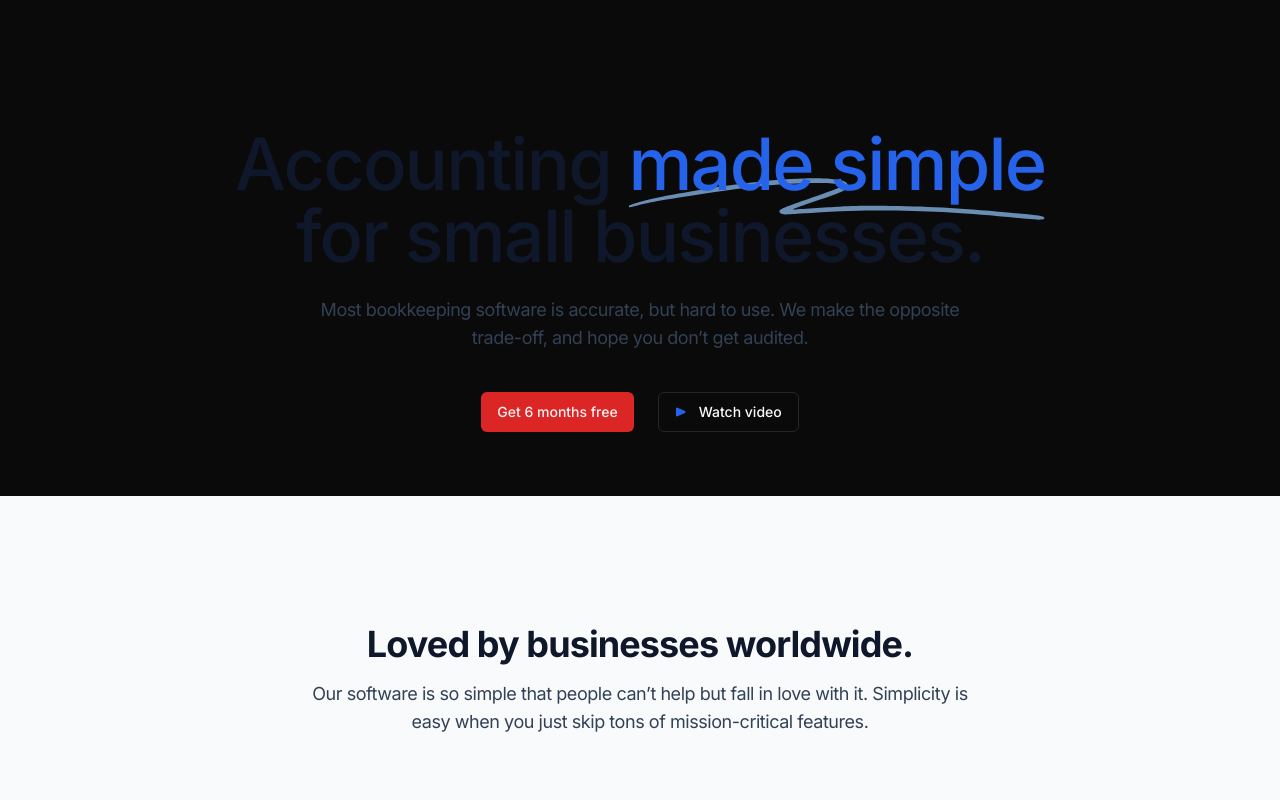
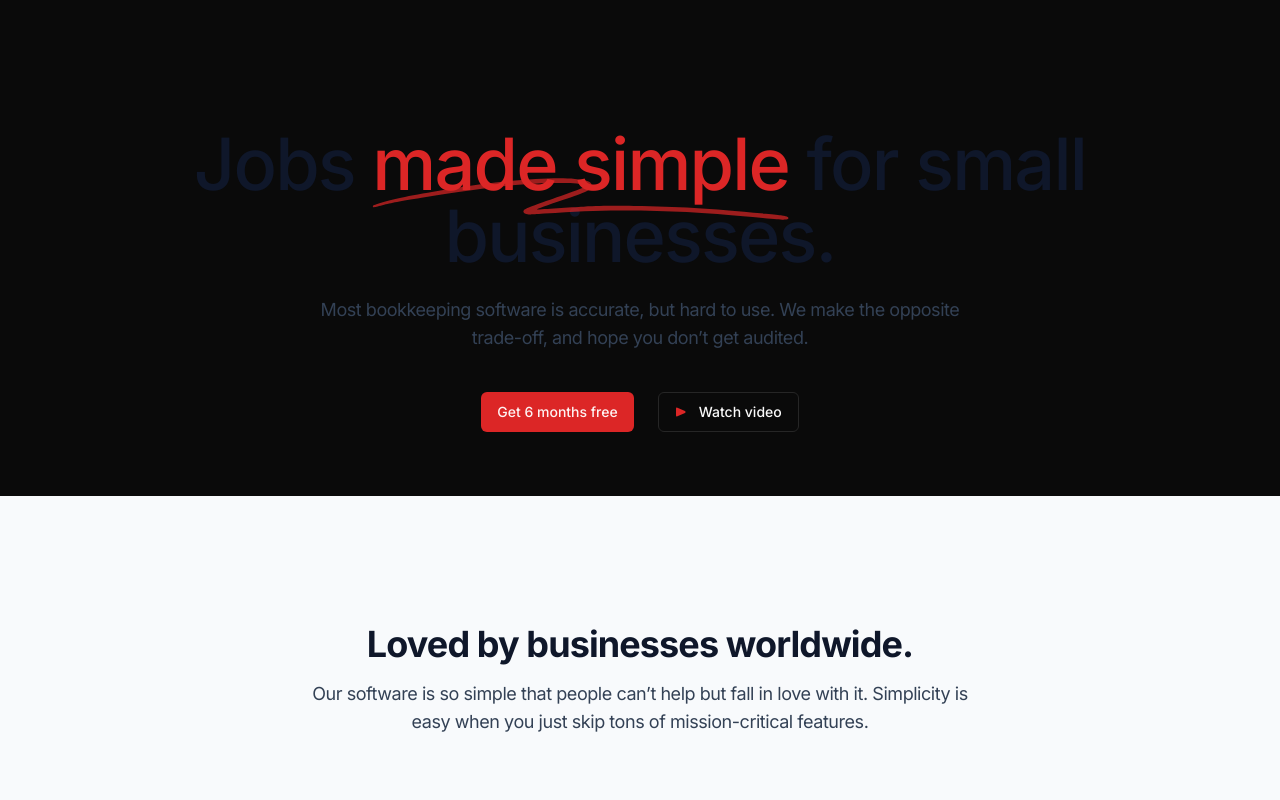
Before and after one commit to mohdfaizan5/jit-hackathon, a Next.js app: page / in a window 1280 px wide. Shown: the top 800 px of the page. Built offline with nearby package versions, Linux system fonts and the light colour scheme.

Commit message:
some little changes are made

```diff
--- a/src/app/(main)/company/[name]/page.tsx
+++ b/src/app/(main)/company/[name]/page.tsx
@@ -1,9 +1,35 @@
+
+import { Card } from '@/components/ui/card'
+import prisma from '@/lib/db'
 import React from 'react'
+import { data } from '../dummy'
+import Image from 'next/image'
 
 const page = () => {
   return (
-    <div>page</div>
+    <section className='flex flex-col px-5 py-5 gap-5'>
+      <Card className='h-64 w-full border-2 grid place-content-center'>
+        <Image src='/next.svg' alt='company logo' width={80} height={80}/>
+      </Card>
+      <div className='flex flex-col gap-3'>
+        <h2 className='text-[30px] font-semibold'>All jobs</h2>
+        {
+          data.map((_,index)=>(
+            <div className='flex border-2 rounded-sm px-4 py-3 justify-between'>
+        <div>
+            <h3 className='text-xl font-semibold  '>{_.jobs}</h3>
+            <h4 className='text-sm'>{_.skills}</h4>
+          </div>
+          <div className='h-14 w-20 rounded-md border-2 grid place-content-center' >
+            <Image src={_.images} alt='company logo' width={80} height={80}/>
+          </div>
+        </div>
+          ))
+        }
+      </div>
+    </section>
   )
 }
 
+
 export default page
--- a/src/app/(main)/company/page.tsx
+++ /dev/null
@@ -1,35 +0,0 @@
-
-import { Card } from '@/components/ui/card'
-import prisma from '@/lib/db'
-import React from 'react'
-import { data } from './dummy'
-import Image from 'next/image'
-
-const page = () => {
-  return (
-    <section className='flex flex-col px-5 py-5 gap-5'>
-      <Card className='h-64 w-full border-2 grid place-content-center'>
-        <Image src='/next.svg' alt='company logo' width={80} height={80}/>
-      </Card>
-      <div className='flex flex-col gap-3'>
-        <h2 className='text-[30px] font-semibold'>All jobs</h2>
-        {
-          data.map((_,index)=>(
-            <div className='flex border-2 rounded-sm px-4 py-3 justify-between'>
-        <div>
-            <h3 className='text-xl font-semibold  '>{_.jobs}</h3>
-            <h4 className='text-sm'>{_.skills}</h4>
-          </div>
-          <div className='h-14 w-20 rounded-md border-2 grid place-content-center' >
-            <Image src={_.images} alt='company logo' width={80} height={80}/>
-          </div>
-        </div>
-          ))
-        }
-      </div>
-    </section>
-  )
-}
-
-
-export default page
--- a/src/components/Carousel.tsx
+++ b/src/components/Carousel.tsx
@@ -7,6 +7,7 @@ import {
   CarouselPrevious,
 } from "@/components/ui/carousel";
 import Image from "next/image";
+import Link from "next/link";
 import React from "react";
 
 // Array of job data
@@ -78,21 +79,21 @@ export default function Caraousal() {
                 <Card>
                   <CardContent className="flex  aspect-video items-center justify-center p-6">
                     <span className="text-4xl font-semibold">
+                      <Link href="/company/lkajsdf" key={index}>
                         <Image
                           src={_.img}
                           alt="company logo"
                           width={80}
                           height={80}
                         />
+                      </Link>
                     </span>
                   </CardContent>
                 </Card>
                 <div className="p-2">
                   <h1 className="text-2xl font-semibold">{_.jobTitle}</h1>
                   <div className="flex text-xs opacity-75 gap-3">
-                    <p>
-                      Software Development
-                    </p>
+                    <p>Software Development</p>
                     <p>1200+ Employees</p>
                     <p>WashingTon</p>
                   </div>
--- a/src/components/landingpage/hero-section.tsx
+++ b/src/components/landingpage/hero-section.tsx
@@ -1,15 +1,16 @@
 import { Button } from "@/components/ui/button";
+import Link from "next/link";
 
 export default function HeroSection3() {
   return (
     <div className="px-4 pt-20 pb-16 mx-auto text-center max-w-7xl sm:px-6 lg:px-8 lg:pt-32">
       <h1 className="max-w-4xl mx-auto text-5xl font-medium tracking-tight font-display text-slate-900 sm:text-7xl">
-        Accounting{" "}
-        <span className="relative text-blue-600 whitespace-nowrap">
+        Jobs{" "}
+        <span className="relative text-primary whitespace-nowrap">
           <svg
             aria-hidden="true"
             viewBox="0 0 418 42"
-            className="absolute top-2/3 left-0 h-[0.58em] w-full fill-blue-300/70"
+            className="absolute top-2/3 left-0 h-[0.58em] w-full fill-primary/70"
             preserveAspectRatio="none"
           >
             <path d="M203.371.916c-26.013-2.078-76.686 1.963-124.73 9.946L67.3 12.749C35.421 18.062 18.2 21.766 6.004 25.934 1.244 27.561.828 27.778.874 28.61c.07 1.214.828 1.121 9.595-1.176 9.072-2.377 17.15-3.92 39.246-7.496C123.565 7.986 157.869 4.492 195.942 5.046c7.461.108 19.25 1.696 19.17 2.582-.107 1.183-7.874 4.31-25.75 10.366-21.992 7.45-35.43 12.534-36.701 13.884-2.173 2.308-.202 4.407 4.442 4.734 2.654.187 3.263.157 15.593-.78 35.401-2.686 57.944-3.488 88.365-3.143 46.327.526 75.721 2.23 130.788 7.584 19.787 1.924 20.814 1.98 24.557 1.332l.066-.011c1.201-.203 1.53-1.825.399-2.335-2.911-1.31-4.893-1.604-22.048-3.261-57.509-5.556-87.871-7.36-132.059-7.842-23.239-.254-33.617-.116-50.627.674-11.629.54-42.371 2.494-46.696 2.967-2.359.259 8.133-3.625 26.504-9.81 23.239-7.825 27.934-10.149 28.304-14.005.417-4.348-3.529-6-16.878-7.066Z" />
@@ -23,11 +24,13 @@ export default function HeroSection3() {
         opposite trade-off, and hope you don’t get audited.
       </p>
       <div className="flex justify-center mt-10 gap-x-6">
-        <Button>Get 6 months free</Button>
+        <Link href="/app">
+          <Button>Get 6 months free</Button>
+        </Link>
         <Button variant="outline">
           <svg
             aria-hidden="true"
-            className="flex-none w-3 h-3 fill-blue-600 group-active:fill-current"
+            className="flex-none w-3 h-3 fill-primary group-active:fill-current"
           >
             <path d="m9.997 6.91-7.583 3.447A1 1 0 0 1 1 9.447V2.553a1 1 0 0 1 1.414-.91L9.997 5.09c.782.355.782 1.465 0 1.82Z" />
           </svg>
```
Lines whose indentation alone changed are shown as unchanged.
